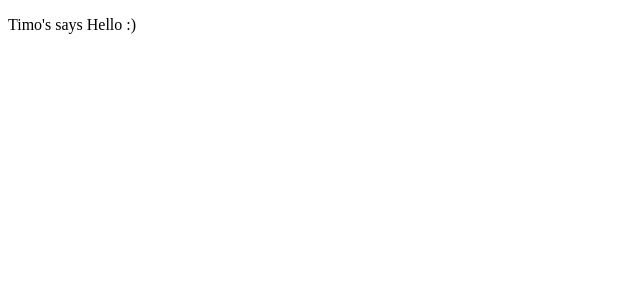
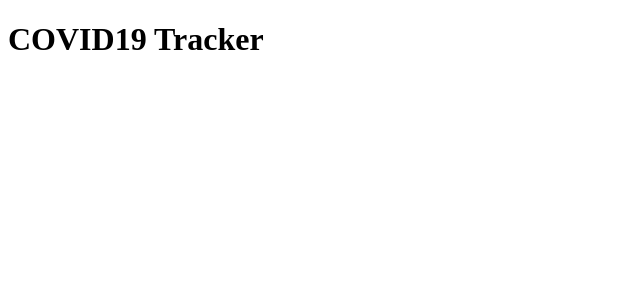
Before and after one commit to kunkun9811/covid10-tracker-v2, a React (Create React App) app: page / in a window 1280 px wide. Shown: the top 300 px of the page, without its empty margins (0-640 px from the left). Built offline with nearby package versions, Linux system fonts and the light colour scheme.

Commit message:
Modified tests

```diff
--- a/src/App.js
+++ b/src/App.js
@@ -1,7 +1,7 @@
 function App() {
   return (
     <div>
-      <p>Timo's says Hello :)</p>
+      <h1 data-testid="title">COVID19 Tracker</h1>
     </div>
   );
 }
```
Also changed, not shown: 1 other file (tests, documents, lock files or other folders).
